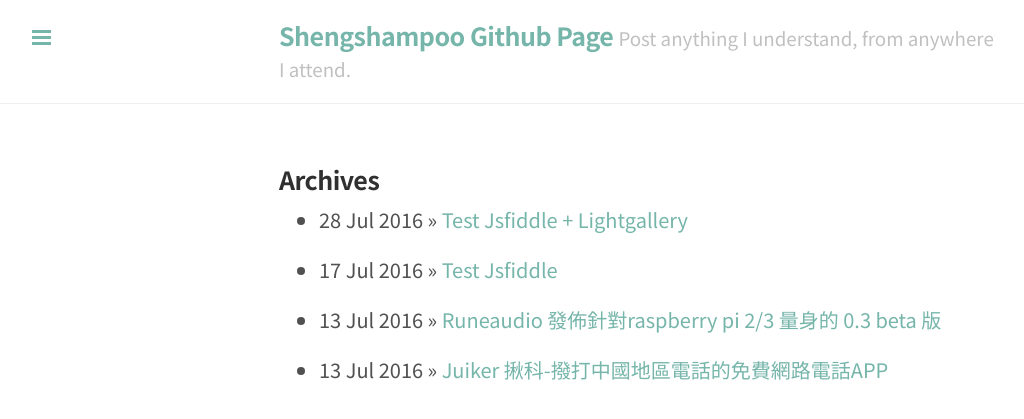
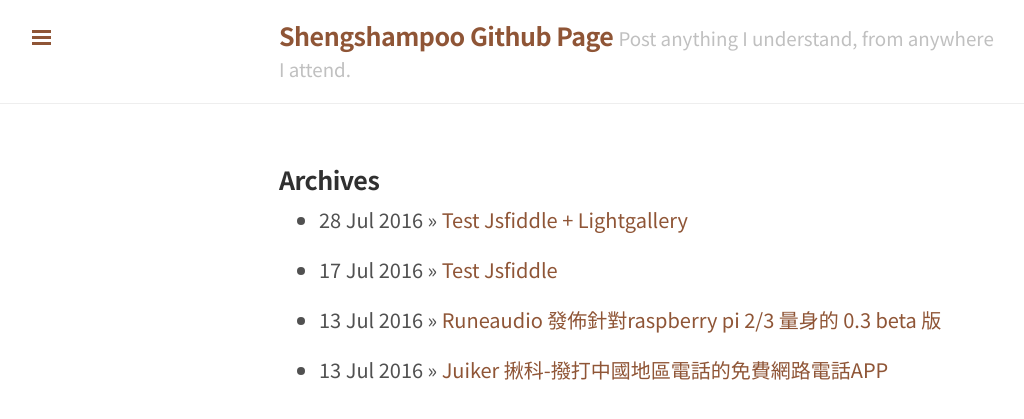
Before and after one commit to shengshampoo/shengshampoo.github.io, a Jekyll site: the page built from archive.md, in a window 1280 px wide. Shown: the top 419 px of the page, without its empty margins (1-1025 px from the left). Built offline with Jekyll 4.4.1, drawn with Linux system fonts in a browser that asks for light colours.

Commit message:
Update default.html

```diff
--- a/_layouts/default.html
+++ b/_layouts/default.html
@@ -3,7 +3,7 @@
 
   {% include head.html %}
 
-  <body class="theme-base-0c">
+  <body class="theme-base-0f">
 
     {% include sidebar.html %}
 
```
